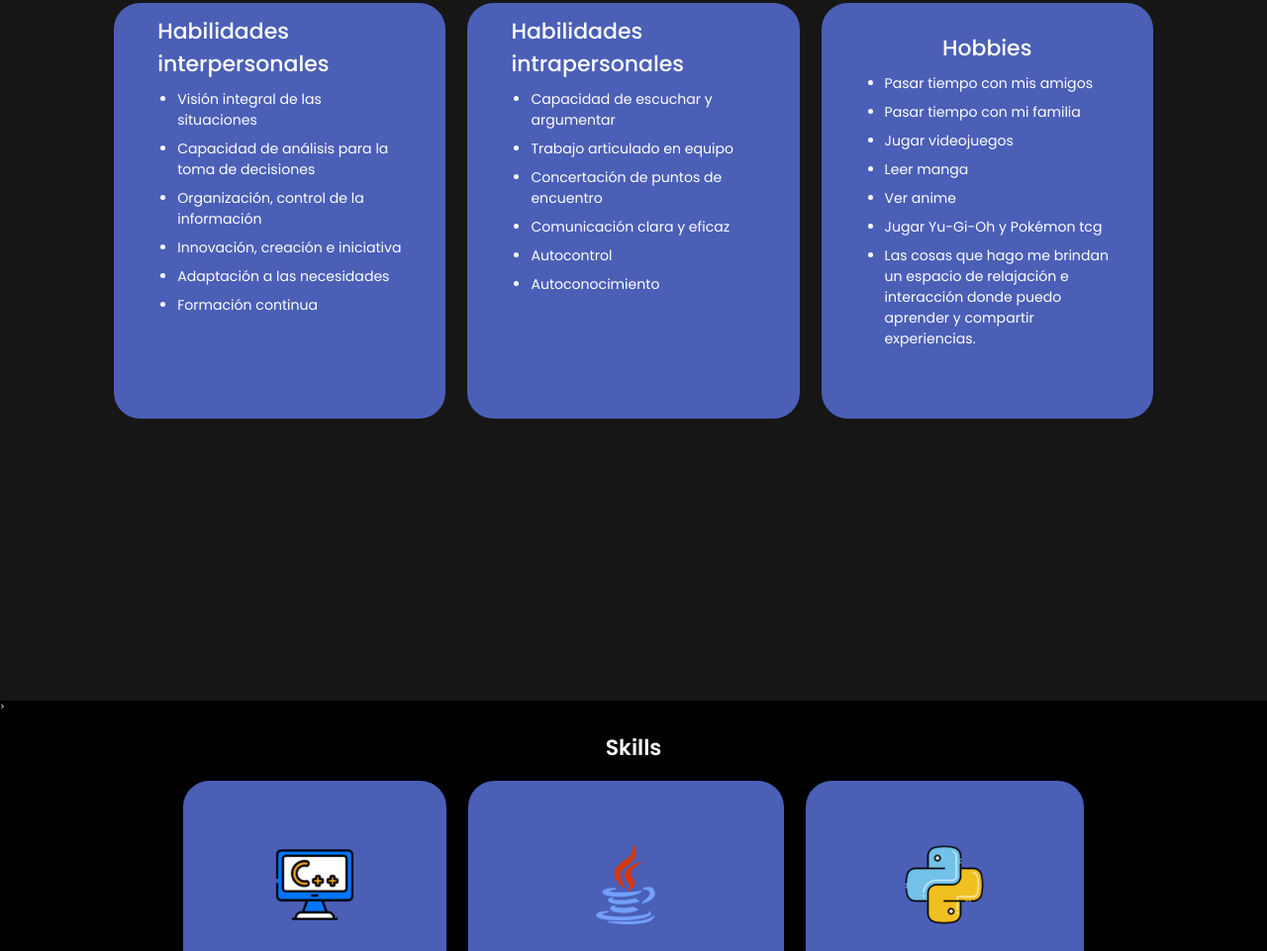
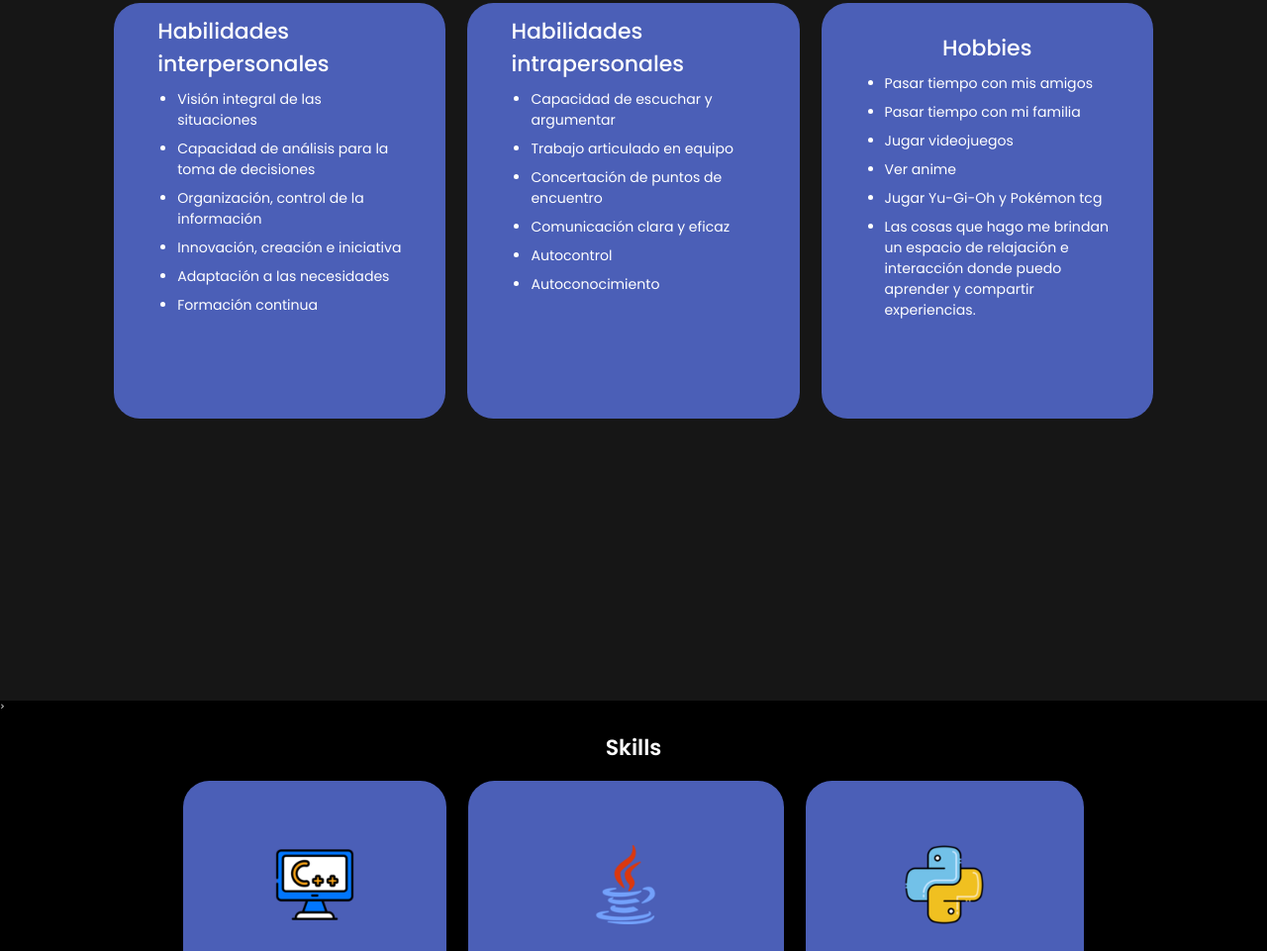
Before and after one commit to DevMauro19/Portafolio-CMVCH, a plain HTML site: page index.html in a window 1280 px wide. Shown: the part 918-1879 px from the top of the page at 99% size. Drawn offline with Linux system fonts and the light colour scheme.

Commit message:
Add files via upload

```diff
--- a/index.html
+++ b/index.html
@@ -88,7 +88,6 @@
                         <li>Pasar tiempo con mis amigos</li>
                         <li>Pasar tiempo con mi familia</li>
                         <li>Jugar videojuegos</li>
-                        <li>Leer manga</li>
                         <li>Ver anime</li>
                         <li>Jugar Yu-Gi-Oh y Pokémon tcg</li>
                         <li>Las cosas que hago me brindan un espacio de relajación e interacción donde puedo aprender
```
